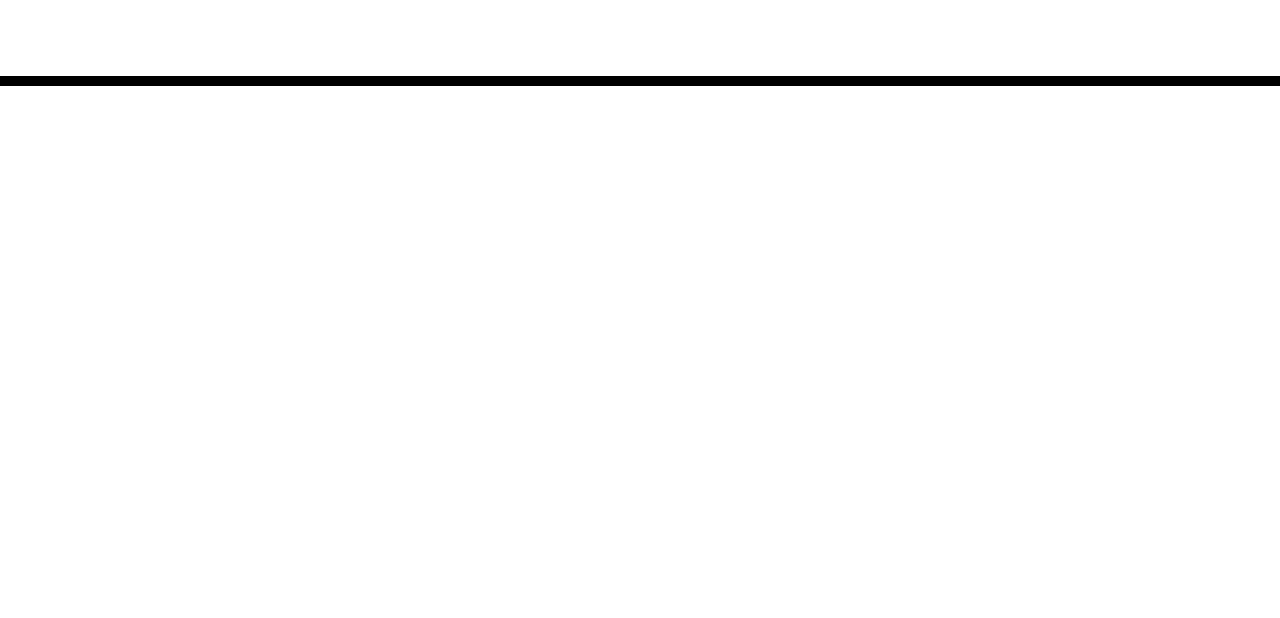
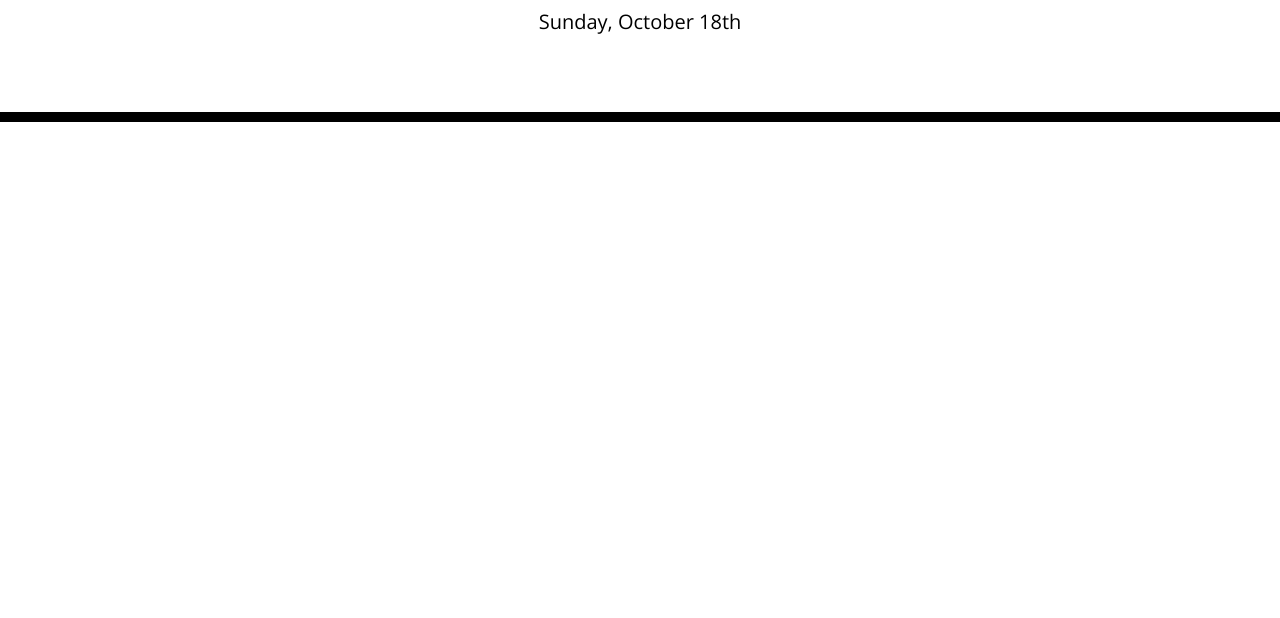
Before and after one commit to Shiv-MS/05-third-party-apis, a plain HTML site: page index.html in a window 1280 px wide. Shown: the part 182-800 px from the top of the page. Drawn offline with nearby package versions, Linux system fonts and the light colour scheme.

Commit message:
Added Comment to index and added date to JS to appear in Header

```diff
--- a/index.html
+++ b/index.html
@@ -29,10 +29,11 @@
       <p id="currentDay" class="lead"></p>
     </header>
     <div class="container">
-
+      <!-- Timeblocks Dynamically Generated Via Script -->
     </div>
 
     <script src="https://code.jquery.com/jquery-3.4.1.min.js"></script>
     <script src="https://cdnjs.cloudflare.com/ajax/libs/moment.js/2.24.0/moment.min.js"></script>
+    <script src="script.js"></script>
   </body>
 </html>
--- /dev/null
+++ b/script.js
@@ -0,0 +1 @@
+$("#currentDay").text(moment().format('dddd, MMMM Do'));
```
